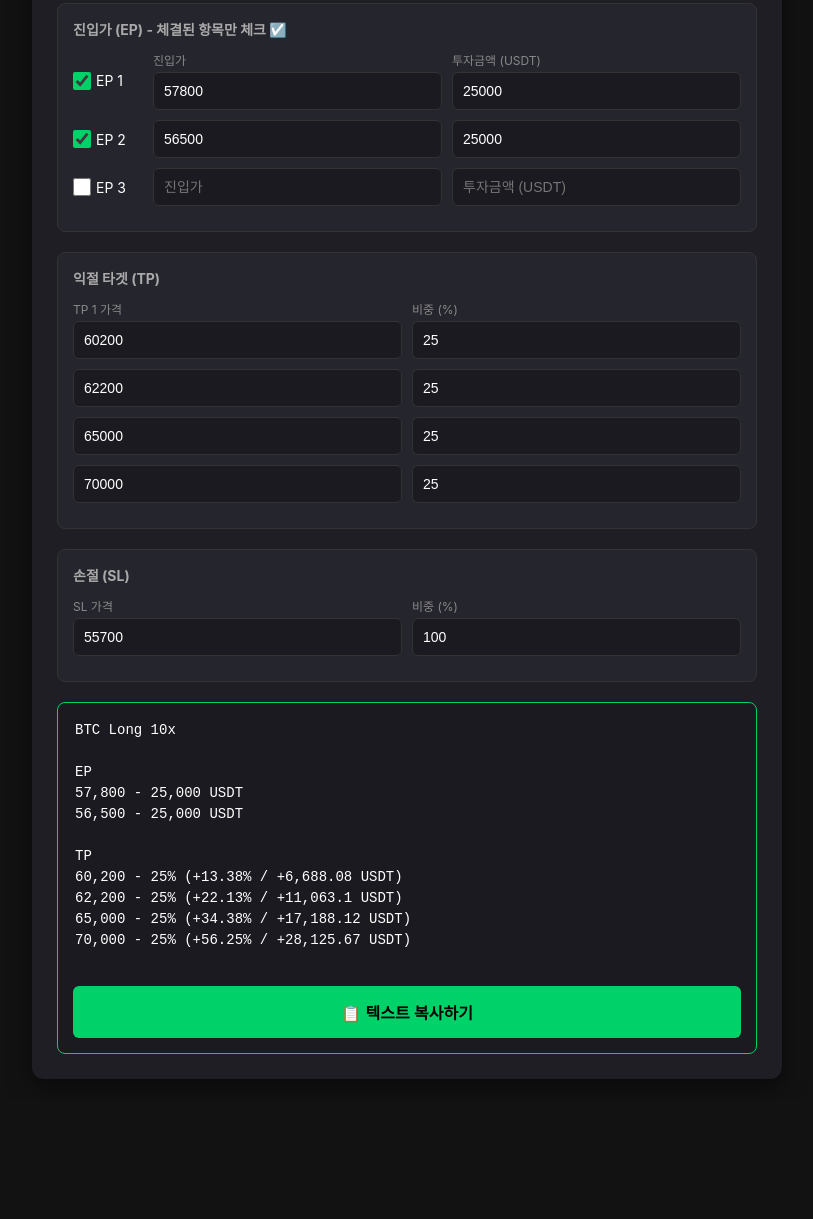
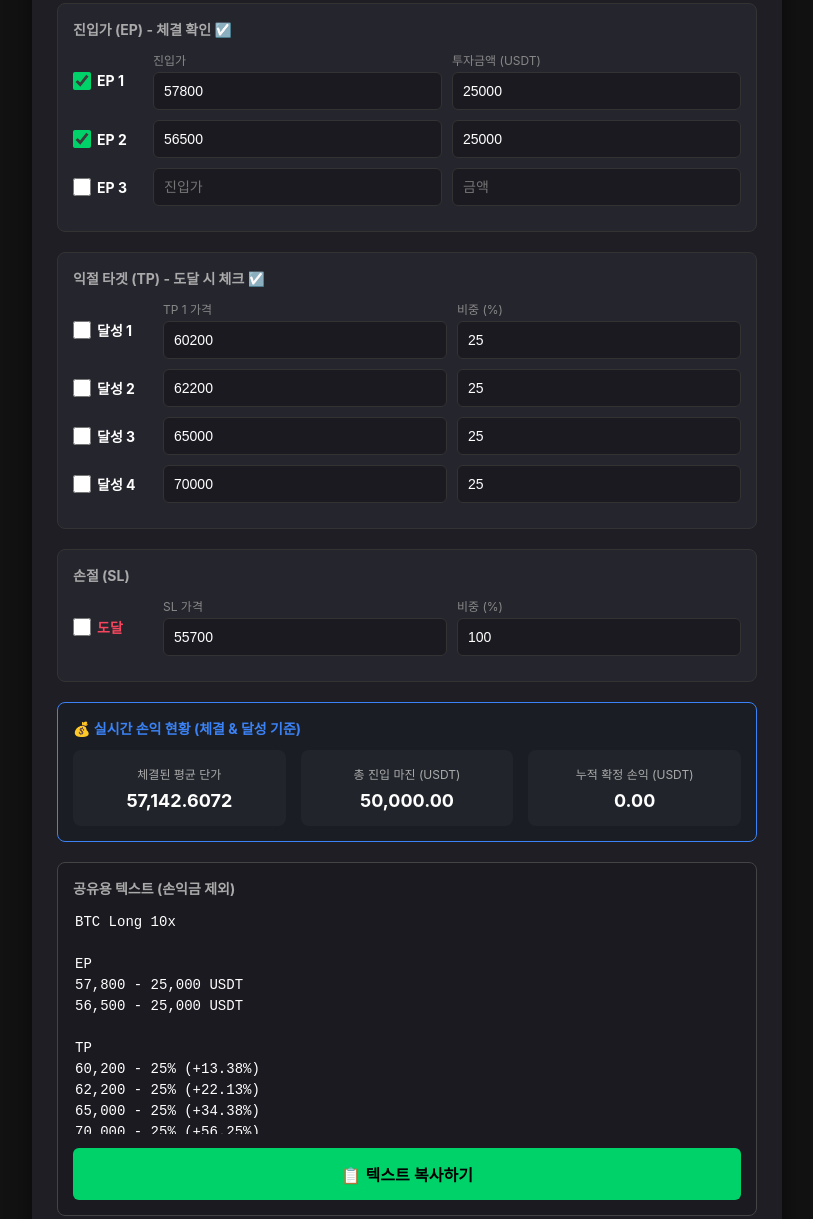
Before and after one commit to 1ettuce/Roe-calculator, a plain HTML site: page index.html in a window 1280 px wide. Shown: the part 249-1468 px from the top of the page, without its empty margins (233-1046 px from the left). Before the commit the page ends 1348 px from the top, so only its background shows below. Drawn offline with Linux system fonts and the light colour scheme.

Commit message:
index.html 업데이트

```diff
--- a/index.html
+++ b/index.html
@@ -3,16 +3,18 @@
 <head>
     <meta charset="UTF-8">
     <meta name="viewport" content="width=device-width, initial-scale=1.0">
-    <title>트레이딩 시그널/수익 공유 생성기 (체결 확인용)</title>
+    <title>트레이딩 시그널 & 손익 대시보드</title>
     <style>
         :root {
             --bg-color: #121212;
             --panel-bg: #1e1e24;
             --section-bg: #25252e;
+            --dashboard-bg: #1a1e24;
             --text-color: #e0e0e0;
             --accent-color: #00d26a;
             --danger-color: #f6465d;
             --border-color: #333;
+            --highlight-color: #2b313c;
         }
 
         body {
@@ -59,9 +61,8 @@
             text-transform: uppercase;
         }
 
-        /* 체크박스 전용 그리드 추가 */
         .grid-ep { display: grid; grid-template-columns: 70px 1fr 1fr; gap: 10px; align-items: center; margin-bottom: 10px; }
-        .grid-2 { display: grid; grid-template-columns: 1fr 1fr; gap: 10px; margin-bottom: 10px; }
+        .grid-tp { display: grid; grid-template-columns: 80px 1fr 1fr; gap: 10px; align-items: center; margin-bottom: 10px; }
         .grid-3 { display: grid; grid-template-columns: 1fr 1fr 1fr; gap: 10px; margin-bottom: 10px; }
 
         label {
@@ -74,12 +75,13 @@
         .checkbox-label {
             display: flex;
             align-items: center;
-            gap: 5px;
+            gap: 6px;
             font-size: 14px;
             color: #fff;
             cursor: pointer;
             margin: 0;
             user-select: none;
+            font-weight: bold;
         }
 
         .checkbox-label input[type="checkbox"] {
@@ -89,6 +91,9 @@
             accent-color: var(--accent-color);
             margin: 0;
         }
+
+        /* TP 달성 체크박스 특별 컬러 */
+        .tp-checkbox input[type="checkbox"] { accent-color: #3b82f6; }
 
         input[type="text"], input[type="number"], select {
             width: 100%;
@@ -106,16 +111,50 @@
             border-color: var(--accent-color);
         }
 
+        /* 현황판(대시보드) 스타일 */
+        .dashboard {
+            background-color: var(--dashboard-bg);
+            border: 1px solid #3b82f6;
+        }
+
+        .dash-grid {
+            display: grid;
+            grid-template-columns: 1fr 1fr 1fr;
+            gap: 15px;
+            text-align: center;
+        }
+
+        .dash-item {
+            background-color: rgba(255,255,255,0.03);
+            padding: 15px 10px;
+            border-radius: 8px;
+        }
+
+        .dash-label {
+            font-size: 12px;
+            color: #aaa;
+            margin-bottom: 8px;
+        }
+
+        .dash-value {
+            font-size: 18px;
+            font-weight: bold;
+            color: #fff;
+        }
+
+        .positive { color: var(--accent-color); }
+        .negative { color: var(--danger-color); }
+
         .output-box {
             background-color: #1a1a20;
             padding: 15px;
             border-radius: 8px;
-            border: 1px solid var(--accent-color);
+            border: 1px solid #444;
         }
 
         textarea {
             width: 100%;
-            height: 250px;
+            height: 220px;
             background-color: transparent;
             border: none;
             color: #fff;
@@ -149,7 +188,7 @@
 <body>
 
 <div class="container">
-    <h1>📝 트레이딩 시그널 생성기 (체결 관리)</h1>
+    <h1>📝 트레이딩 셋업 & 관리 보드</h1>
 
     <!-- 기본 정보 -->
     <div class="section">
@@ -173,94 +212,104 @@
         </div>
     </div>
 
-    <!-- 진입가 (EP) - 체크박스 추가됨 -->
+    <!-- 진입가 (EP) -->
     <div class="section">
-        <div class="section-title">진입가 (EP) - 체결된 항목만 체크 ☑️</div>
-
-        <!-- EP 1 -->
+        <div class="section-title">진입가 (EP) - 체결 확인 ☑️</div>
         <div class="grid-ep">
             <label class="checkbox-label"><input type="checkbox" id="ep1Check" checked> EP 1</label>
-            <div>
-                <label>진입가</label>
-                <input type="number" id="ep1Price" value="57800" step="0.01">
-            </div>
-            <div>
-                <label>투자금액 (USDT)</label>
-                <input type="number" id="ep1Usdt" value="25000">
-            </div>
+            <div><label>진입가</label><input type="number" id="ep1Price" value="57800" step="0.01"></div>
+            <div><label>투자금액 (USDT)</label><input type="number" id="ep1Usdt" value="25000"></div>
         </div>
-
-        <!-- EP 2 -->
         <div class="grid-ep">
             <label class="checkbox-label"><input type="checkbox" id="ep2Check" checked> EP 2</label>
             <input type="number" id="ep2Price" value="56500" step="0.01" placeholder="진입가">
-            <input type="number" id="ep2Usdt" value="25000" placeholder="투자금액 (USDT)">
+            <input type="number" id="ep2Usdt" value="25000" placeholder="금액">
         </div>
-
-        <!-- EP 3 -->
         <div class="grid-ep">
             <label class="checkbox-label"><input type="checkbox" id="ep3Check"> EP 3</label>
             <input type="number" id="ep3Price" step="0.01" placeholder="진입가">
-            <input type="number" id="ep3Usdt" placeholder="투자금액 (USDT)">
+            <input type="number" id="ep3Usdt" placeholder="금액">
         </div>
     </div>
 
     <!-- 익절가 (TP) -->
     <div class="section">
-        <div class="section-title">익절 타겟 (TP)</div>
-        <div class="grid-2">
+        <div class="section-title">익절 타겟 (TP) - 도달 시 체크 ☑️</div>
+        <div class="grid-tp">
+            <label class="checkbox-label tp-checkbox"><input type="checkbox" id="tp1Check"> 달성 1</label>
             <div><label>TP 1 가격</label><input type="number" id="tp1Price" value="60200" step="0.01"></div>
             <div><label>비중 (%)</label><input type="number" id="tp1Pct" value="25"></div>
         </div>
-        <div class="grid-2">
-            <div><input type="number" id="tp2Price" value="62200" step="0.01" placeholder="TP 2 가격"></div>
-            <div><input type="number" id="tp2Pct" value="25" placeholder="비중 (%)"></div>
+        <div class="grid-tp">
+            <label class="checkbox-label tp-checkbox"><input type="checkbox" id="tp2Check"> 달성 2</label>
+            <input type="number" id="tp2Price" value="62200" step="0.01">
+            <input type="number" id="tp2Pct" value="25">
         </div>
-        <div class="grid-2">
-            <div><input type="number" id="tp3Price" value="65000" step="0.01" placeholder="TP 3 가격"></div>
-            <div><input type="number" id="tp3Pct" value="25" placeholder="비중 (%)"></div>
+        <div class="grid-tp">
+            <label class="checkbox-label tp-checkbox"><input type="checkbox" id="tp3Check"> 달성 3</label>
+            <input type="number" id="tp3Price" value="65000" step="0.01">
+            <input type="number" id="tp3Pct" value="25">
         </div>
-        <div class="grid-2">
-            <div><input type="number" id="tp4Price" value="70000" step="0.01" placeholder="TP 4 가격"></div>
-            <div><input type="number" id="tp4Pct" value="25" placeholder="비중 (%)"></div>
+        <div class="grid-tp">
+            <label class="checkbox-label tp-checkbox"><input type="checkbox" id="tp4Check"> 달성 4</label>
+            <input type="number" id="tp4Price" value="70000" step="0.01">
+            <input type="number" id="tp4Pct" value="25">
         </div>
     </div>
 
     <!-- 손절가 (SL) -->
     <div class="section">
         <div class="section-title">손절 (SL)</div>
-        <div class="grid-2">
+        <div class="grid-tp">
+            <label class="checkbox-label" style="color:var(--danger-color);"><input type="checkbox" id="slCheck"> 도달</label>
             <div><label>SL 가격</label><input type="number" id="slPrice" value="55700" step="0.01"></div>
             <div><label>비중 (%)</label><input type="number" id="slPct" value="100"></div>
         </div>
     </div>
 
+    <!-- 💰 실시간 대시보드 (손익 탭) -->
+    <div class="section dashboard">
+        <div class="section-title" style="color:#3b82f6;">💰 실시간 손익 현황 (체결 & 달성 기준)</div>
+        <div class="dash-grid">
+            <div class="dash-item">
+                <div class="dash-label">체결된 평균 단가</div>
+                <div class="dash-value" id="dashAvgEp">0.00</div>
+            </div>
+            <div class="dash-item">
+                <div class="dash-label">총 진입 마진 (USDT)</div>
+                <div class="dash-value" id="dashTotalMargin">0.00</div>
+            </div>
+            <div class="dash-item">
+                <div class="dash-label">누적 확정 손익 (USDT)</div>
+                <div class="dash-value" id="dashProfit">0.00</div>
+            </div>
+        </div>
+    </div>
+
     <!-- 결과 복사 영역 -->
     <div class="output-box">
+        <div class="section-title">공유용 텍스트 (손익금 제외)</div>
         <textarea id="outputText" readonly></textarea>
         <button class="copy-btn" onclick="copyText()">📋 텍스트 복사하기</button>
     </div>
 </div>
 
 <script>
-    // input 값 변경 및 체크박스 클릭 시 즉시 반영
     const inputs = document.querySelectorAll('input, select');
     inputs.forEach(input => {
-        input.addEventListener('input', generateText);
-        input.addEventListener('change', generateText);
+        input.addEventListener('input', updateAll);
+        input.addEventListener('change', updateAll);
     });
 
-    // 가격 표시용 (최대 소수점 4자리)
     function formatNum(num) {
         return Number(num).toLocaleString('en-US', {maximumFractionDigits: 4});
     }
 
-    // 금액(USDT) 표시용 (소수점 2자리 제한)
     function formatMoney(num) {
-        return Number(num).toLocaleString('en-US', {maximumFractionDigits: 2});
+        return Number(num).toLocaleString('en-US', {minimumFractionDigits: 2, maximumFractionDigits: 2});
     }
 
-    function generateText() {
+    function updateAll() {
         const coin = (document.getElementById('coin').value || 'BTC').toUpperCase();
         const posValue = document.getElementById('pos').value;
         const posText = posValue === 'long' ? 'Long' : 'Short';
@@ -268,7 +317,7 @@
 
         let text = `${coin} ${posText} ${lev}x\n\n`;
 
-        // 1. EP(진입가) 처리 - 체크된 항목만 선별
+        // 1. EP(진입가) 처리 - 체크된 항목 선별
         let epList = [];
         let totalUsdt = 0;
         let totalCoins = 0;
@@ -278,7 +327,6 @@
             const p = parseFloat(document.getElementById(`ep${i}Price`).value);
             const u = parseFloat(document.getElementById(`ep${i}Usdt`).value) || 0;
 
-            // 체크되어 있고 가격이 입력된 경우에만 배열에 추가
             if (isChecked && p > 0) {
                 epList.push({price: p, usdt: u});
             }
@@ -290,7 +338,6 @@
 
         if (epList.length > 0) {
             epString += `EP\n`;
-
             epList.forEach(ep => {
                 epString += `${formatNum(ep.price)}`;
                 if (ep.usdt > 0) {
@@ -303,25 +350,25 @@
                 }
             });
 
-            // 체크된 물량들의 평균 단가 계산
             if (allHaveUsdt && totalCoins > 0) {
-                avgEp = totalUsdt / totalCoins; // 가중 평균
+                avgEp = totalUsdt / totalCoins;
             } else {
-                avgEp = epList.reduce((sum, ep) => sum + ep.price, 0) / epList.length; // 단순 평균
+                avgEp = epList.reduce((sum, ep) => sum + ep.price, 0) / epList.length;
             }
             text += epString + '\n';
         } else {
             text += `EP\n진입 대기 중...\n\n`;
         }
 
-        // 총 시드(투자금)가 계산 가능한 상태인지 확인
         const canCalculateProfit = (allHaveUsdt && totalUsdt > 0 && epList.length > 0);
+        let cumulativeRealizedProfit = 0; // 누적 손익(USDT)
 
-        // 2. TP(익절) 처리
+        // 2. TP(익절) 처리 (텍스트에는 USDT 제외 / 대시보드에는 수익 합산)
         let tpString = '';
         let hasTp = false;
 
         for(let i=1; i<=4; i++) {
+            const isAchieved = document.getElementById(`tp${i}Check`).checked;
             const p = parseFloat(document.getElementById(`tp${i}Price`).value);
             const pct = parseFloat(document.getElementById(`tp${i}Pct`).value);
 
@@ -334,14 +381,13 @@
                     let weightedRoe = rawRoe * (pct / 100);
                     let sign = weightedRoe > 0 ? '+' : '';
 
-                    let profitStr = '';
-                    if (canCalculateProfit) {
-                        let profitAmount = totalUsdt * (weightedRoe / 100);
-                        let pSign = profitAmount > 0 ? '+' : '';
-                        profitStr = ` / ${pSign}${formatMoney(profitAmount)} USDT`;
+                    // 텍스트용: 원본 템플릿 유지 (수익금 표시 안함)
+                    roeStr = ` (${sign}${weightedRoe.toFixed(2)}%)`;
+
+                    // 대시보드용: 체크박스 달성 시 누적 확정 수익 합산
+                    if (isAchieved && canCalculateProfit) {
+                        cumulativeRealizedProfit += totalUsdt * (weightedRoe / 100);
                     }
-
-                    roeStr = ` (${sign}${weightedRoe.toFixed(2)}%${profitStr})`;
                 }
 
                 let pctStr = pct > 0 ? ` - ${pct}%` : '';
@@ -351,6 +397,7 @@
         if (hasTp) text += tpString + '\n';
 
         // 3. SL(손절) 처리
+        const slAchieved = document.getElementById('slCheck').checked;
         const slPrice = parseFloat(document.getElementById('slPrice').value);
         const slPct = parseFloat(document.getElementById('slPct').value) || 100;
 
@@ -361,19 +408,34 @@
                 let weightedRoe = rawRoe * (slPct / 100);
                 let sign = weightedRoe > 0 ? '+' : '';
 
-                let profitStr = '';
-                if (canCalculateProfit) {
-                    let profitAmount = totalUsdt * (weightedRoe / 100);
-                    let pSign = profitAmount > 0 ? '+' : '';
-                    profitStr = ` / ${pSign}${formatMoney(profitAmount)} USDT`;
+                roeStr = ` (${sign}${weightedRoe.toFixed(2)}%)`;
+
+                // 손절 도달 시 손실금 합산
+                if (slAchieved && canCalculateProfit) {
+                    cumulativeRealizedProfit += totalUsdt * (weightedRoe / 100);
                 }
-
-                roeStr = ` (${sign}${weightedRoe.toFixed(2)}%${profitStr})`;
             }
             text += `SL\n${formatNum(slPrice)} - ${slPct}%${roeStr}\n`;
         }
 
+        // 4. UI 업데이트
         document.getElementById('outputText').value = text.trim();
+
+        // 대시보드 업데이트
+        document.getElementById('dashAvgEp').innerText = avgEp > 0 ? formatNum(avgEp) : '0.00';
+        document.getElementById('dashTotalMargin').innerText = totalUsdt > 0 ? formatMoney(totalUsdt) : '0.00';
+
+        const dashProfit = document.getElementById('dashProfit');
+        if (cumulativeRealizedProfit > 0) {
+            dashProfit.innerText = `+${formatMoney(cumulativeRealizedProfit)}`;
+            dashProfit.className = 'dash-value positive';
+        } else if (cumulativeRealizedProfit < 0) {
+            dashProfit.innerText = formatMoney(cumulativeRealizedProfit);
+            dashProfit.className = 'dash-value negative';
+        } else {
+            dashProfit.innerText = '0.00';
+            dashProfit.className = 'dash-value';
+        }
     }
 
     function copyText() {
@@ -392,8 +454,8 @@
         });
     }
 
-    // 초기 실행
-    generateText();
+    // 초기 렌더링
+    updateAll();
 </script>
 
 </body>
```
